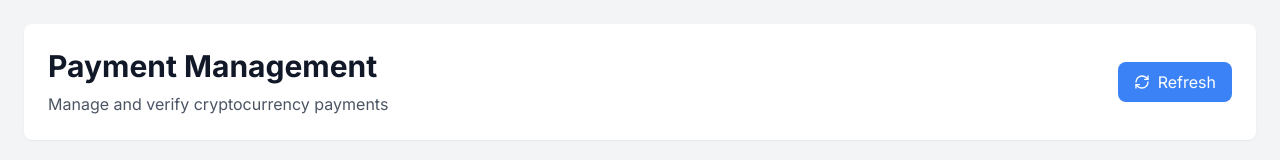
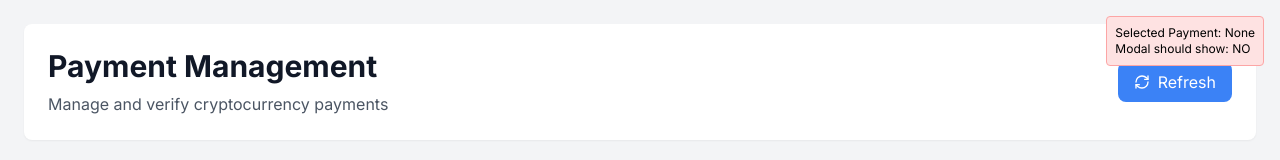
Before and after one commit to mahimamj/bdspro, a Next.js app: page /admin/payments in a window 1280 px wide. Shown: the top 160 px of the page. Built offline with nearby package versions, Linux system fonts and the light colour scheme; no server answers; the database is empty; sample sign-in values are in the browser's storage.

Commit message:
Add extensive debugging for modal and click events

```diff
--- a/app/admin/payments/page.tsx
+++ b/app/admin/payments/page.tsx
@@ -278,11 +278,18 @@ const AdminPaymentsPage = () => {
                         <div className="flex space-x-2">
                           <button
                             onClick={() => {
-                              console.log('Opening payment details for:', payment.id);
-                              console.log('Image URL:', payment.imageUrl?.substring(0, 100) + '...');
+                              console.log('=== EYE ICON CLICKED ===');
+                              console.log('Payment ID:', payment.id);
+                              console.log('Payment object:', payment);
+                              console.log('Image URL:', payment.imageUrl);
+                              console.log('Image URL length:', payment.imageUrl?.length);
+                              console.log('Setting selected payment...');
                               setSelectedPayment(payment);
+                              console.log('Selected payment set:', payment);
+                              alert(`Opening payment ${payment.id} - Check console for details`);
                             }}
-                            className="text-blue-600 hover:text-blue-900"
+                            className="text-blue-600 hover:text-blue-900 p-1 border border-blue-300 rounded"
+                            title="View Details"
                           >
                             <Eye className="w-4 h-4" />
                           </button>
@@ -310,6 +317,12 @@ const AdminPaymentsPage = () => {
               </table>
             </div>
           )}
+        </div>
+
+        {/* Debug Info */}
+        <div className="fixed top-4 right-4 bg-red-100 border border-red-300 rounded p-2 text-xs z-50">
+          <p>Selected Payment: {selectedPayment ? selectedPayment.id : 'None'}</p>
+          <p>Modal should show: {selectedPayment ? 'YES' : 'NO'}</p>
         </div>
 
         {/* Payment Detail Modal */}
```
